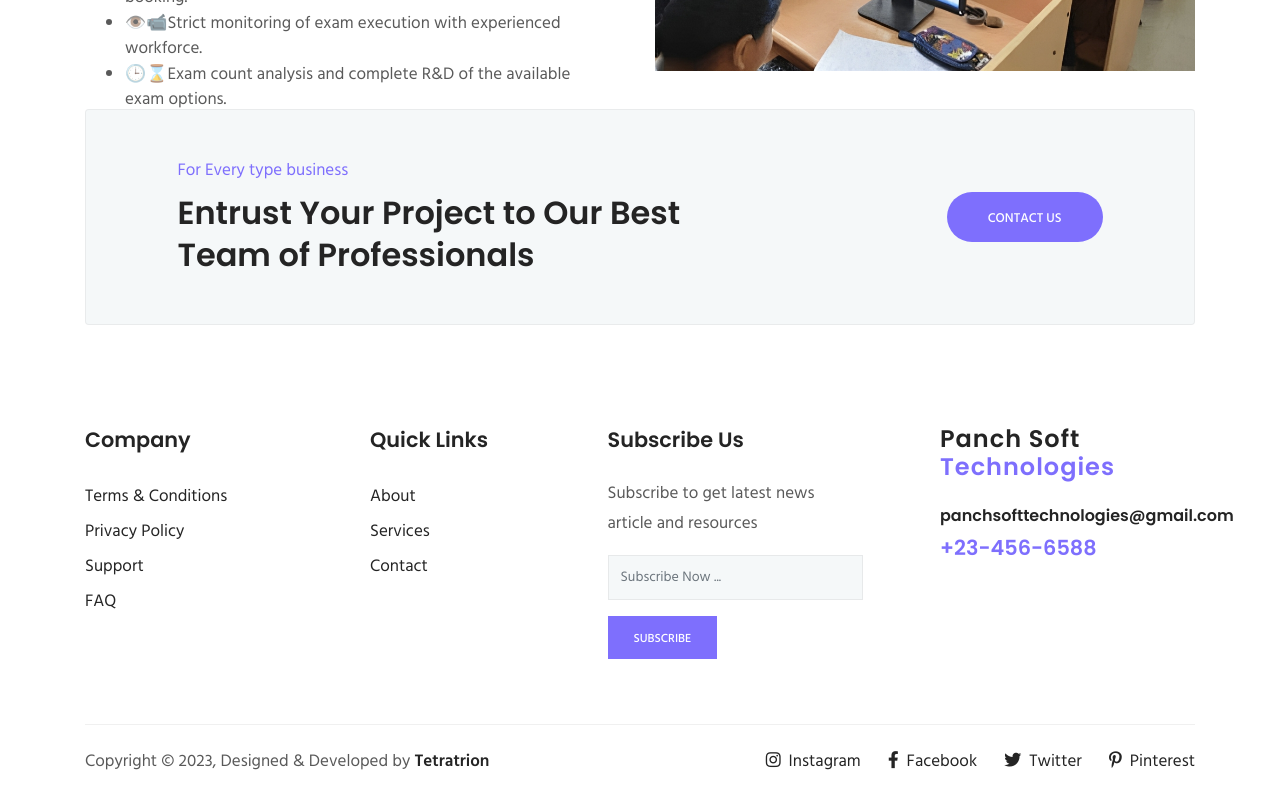
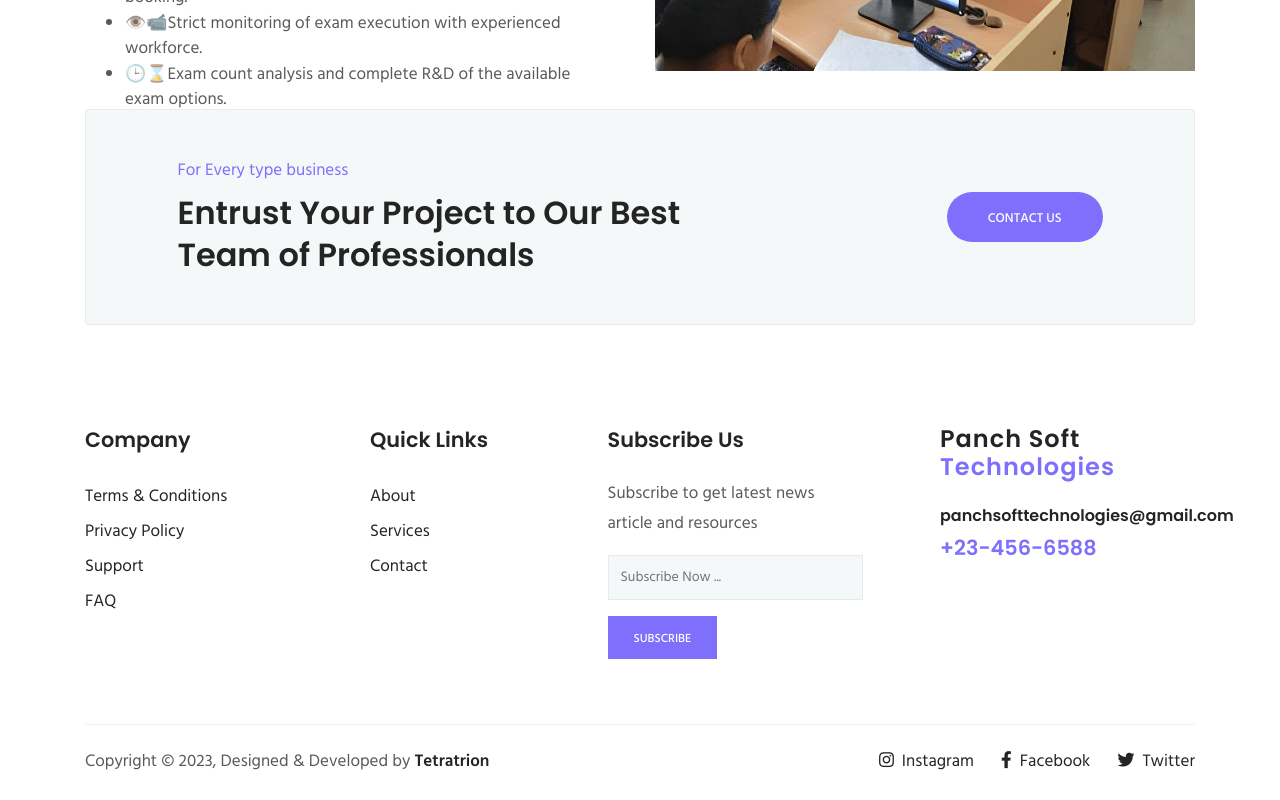
Before and after one commit to anandkr47/internproject, a website: page theme/index.html in a window 1280 px wide. Shown: the part 3418-4218 px from the top of the page. Drawn offline with Linux system fonts and the light colour scheme; some packages are replaced by stand-ins of ours.

Commit message:
updates for footer

```diff
--- a/theme/index.html
+++ b/theme/index.html
@@ -562,7 +562,7 @@
             <li class="list-inline-item"><a href="https://www.instagram.com/themefisher/"><i class="fab fa-instagram mr-2" ></i>Instagram</a></li>
             <li class="list-inline-item"><a href="https://www.facebook.com/themefisher"><i class="fab fa-facebook-f mr-2"></i>Facebook</a></li>
             <li class="list-inline-item"><a href="https://twitter.com/themefisher"><i class="fab fa-twitter mr-2"></i>Twitter</a></li>
-            <li class="list-inline-item"><a href="https://www.pinterest.com/themefisher/"><i class="fab fa-pinterest-p mr-2 "></i>Pinterest</a></li>
+
           </ul>
         </div>
       </div>
```
Also changed, not shown: source/partials/blocks/footer.htm (+1 -1 lines), theme/365solution.html (+1 -1 lines), theme/about.html (+1 -1 lines), theme/achivements.html (+1 -1 lines), theme/blog-sidebar.html (+1 -1 lines), theme/blog-single.html (+1 -1 lines), theme/contact.html (+1 -1 lines), theme/devarchitecture.html (+1 -1 lines), theme/digitalmark.html (+1 -1 lines), theme/eclassroom.html (+1 -1 lines), theme/examinationas.html (+1 -1 lines), theme/infaitsecuritysol.html (+1 -1 lines), theme/itsecuritysol.html (+1 -1 lines), theme/pariksha.html (+1 -1 lines), 3 more files.
